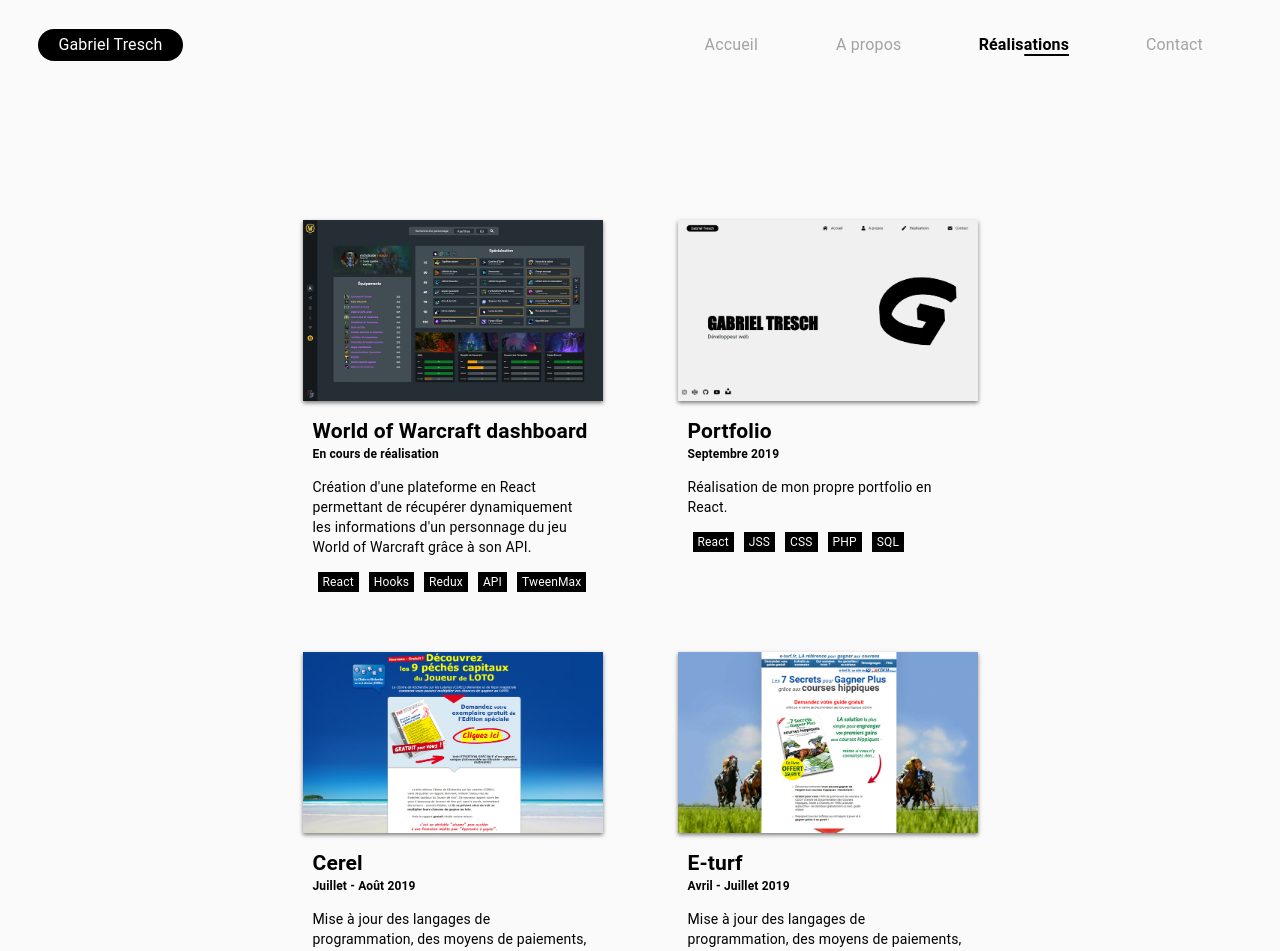
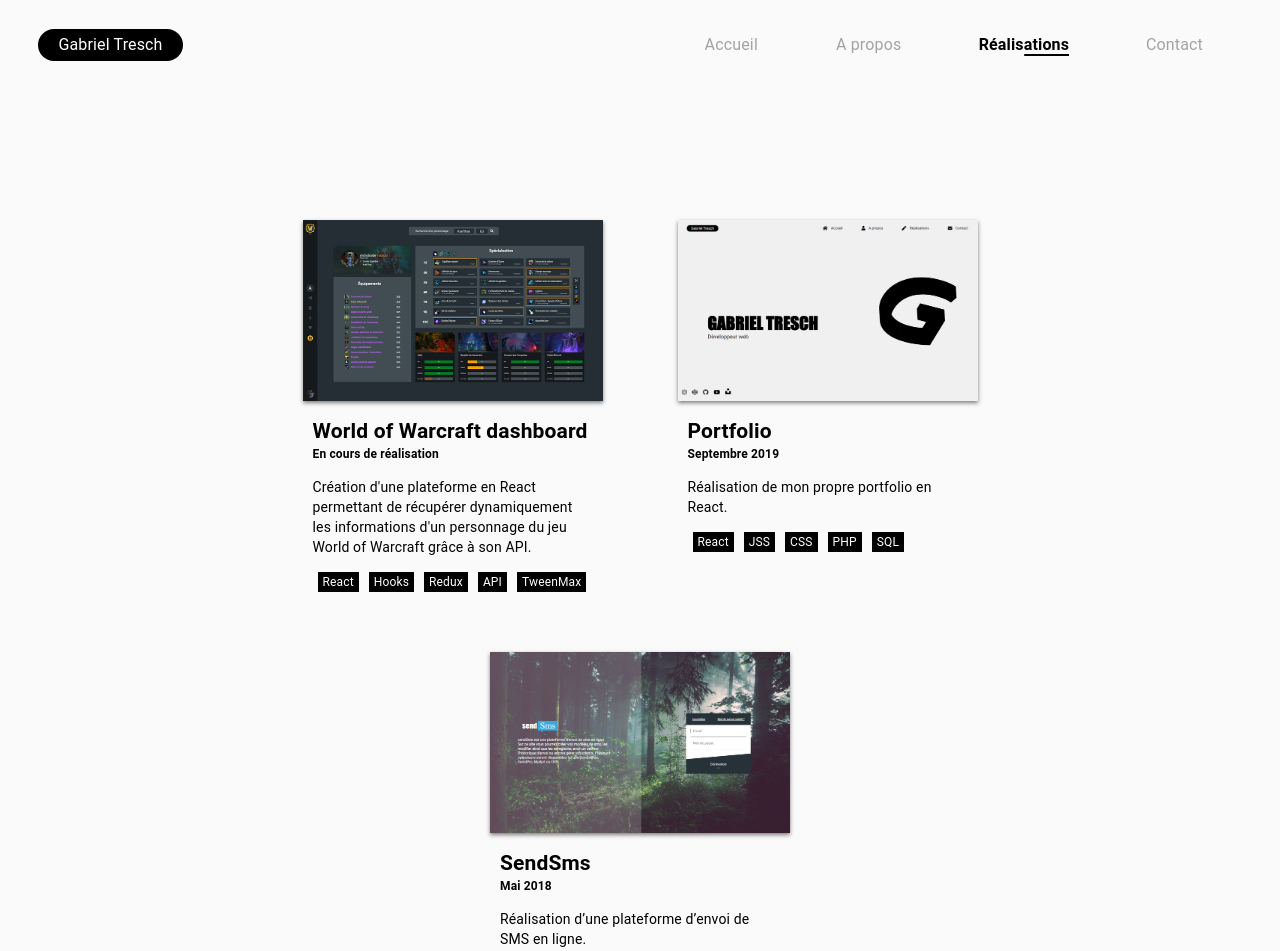
Before and after one commit to GabrielTresch/portfolio, a React app: page /realisations in a window 1280 px wide. Shown: the top 951 px of the page. Built offline with nearby package versions, Linux system fonts and the light colour scheme.

Commit message:
final push

```diff
--- a/package.json
+++ b/package.json
@@ -9,7 +9,6 @@
     "@svgr/webpack": "4.3.2",
     "@typescript-eslint/eslint-plugin": "1.13.0",
     "@typescript-eslint/parser": "1.13.0",
-    "axios": "^0.19.0",
     "babel-eslint": "10.0.2",
     "babel-jest": "^24.8.0",
     "babel-loader": "8.0.6",
--- a/src/components/AboutRealisation.js
+++ b/src/components/AboutRealisation.js
@@ -52,26 +52,6 @@
       images: './img/project_1.jpg',
     },
     {
-      id: '2',
-      project_name: 'eturf',
-      title: 'E-turf',
-      project_date: 'Avril - Juillet 2019',
-      description: 'Mise à jour des langages de programmation, des moyens de paiements, d’export des commandes vers le CRM et création d’un gestionnaire des commandes passées sur le site.n',
-      competences: 'HTML,CSS,JavaScript,PHP,AJAX',
-      project_url: 'https://www.e-turf.fr/index.php',
-      images: './img/project_2.jpg',
-    },
-    {
-      id: '3',
-      project_name: 'cerel',
-      title: 'Cerel',
-      project_date: 'Juillet - Août 2019',
-      description: 'Mise à jour des langages de programmation, des moyens de paiements, d’export des commandes vers le CRM et création d’un gestionnaire des commandes passées sur le site.',
-      competences: 'HTML,CSS,JavaScript,PHP,AJAX',
-      project_url: 'http://www.cerel.net/comment-gagner-au-loto.html',
-      images: './img/project_3.jpg',
-    },
-    {
       id: '4',
       project_name: 'portfolio',
       title: 'Portfolio',
@@ -88,7 +68,7 @@
       project_date: 'En cours de réalisation',
       description: "Création d'une plateforme en React permettant de récupérer dynamiquement les informations d'un personnage du jeu World of Warcraft grâce à son API.",
       competences: 'React,Hooks,Redux,API,TweenMax',
-      project_url: 'http://wow.gabrieltresch.fr/',
+      project_url: '#',
       images: './img/project_5.jpg',
     },
   ];
--- a/src/components/Realisation.js
+++ b/src/components/Realisation.js
@@ -29,26 +29,6 @@
       images: './img/project_1.jpg',
     },
     {
-      id: '2',
-      project_name: 'eturf',
-      title: 'E-turf',
-      project_date: 'Avril - Juillet 2019',
-      description: 'Mise à jour des langages de programmation, des moyens de paiements, d’export des commandes vers le CRM et création d’un gestionnaire des commandes passées sur le site.n',
-      competences: 'HTML,CSS,JavaScript,PHP,AJAX',
-      project_url: 'https://www.e-turf.fr/index.php',
-      images: './img/project_2.jpg',
-    },
-    {
-      id: '3',
-      project_name: 'cerel',
-      title: 'Cerel',
-      project_date: 'Juillet - Août 2019',
-      description: 'Mise à jour des langages de programmation, des moyens de paiements, d’export des commandes vers le CRM et création d’un gestionnaire des commandes passées sur le site.',
-      competences: 'HTML,CSS,JavaScript,PHP,AJAX',
-      project_url: 'http://www.cerel.net/comment-gagner-au-loto.html',
-      images: './img/project_3.jpg',
-    },
-    {
       id: '4',
       project_name: 'portfolio',
       title: 'Portfolio',
@@ -65,7 +45,7 @@
       project_date: 'En cours de réalisation',
       description: "Création d'une plateforme en React permettant de récupérer dynamiquement les informations d'un personnage du jeu World of Warcraft grâce à son API.",
       competences: 'React,Hooks,Redux,API,TweenMax',
-      project_url: 'http://wow.gabrieltresch.fr/',
+      project_url: '#',
       images: './img/project_5.jpg',
     },
   ];
```
Also changed, not shown: 1 other file (tests, documents, lock files or other folders).
